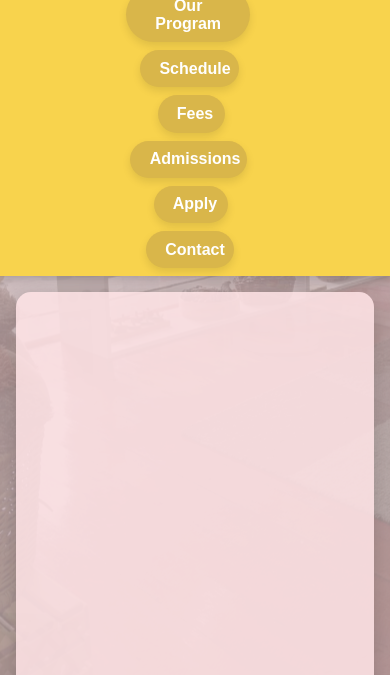
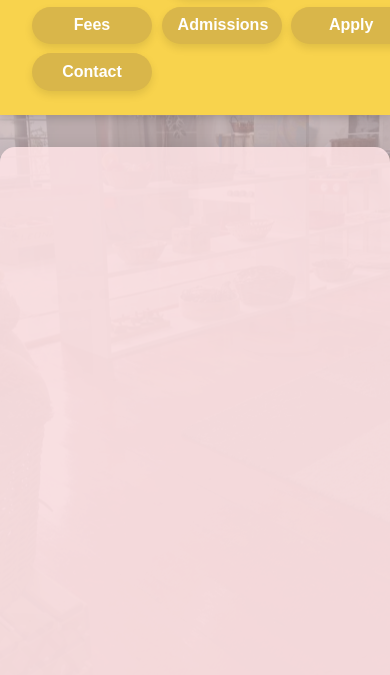
Before and after one commit to SaadiqahHendricks/RumiPlayHouse, a plain HTML site: page index.html in a window 390 px wide. Shown: the part 169-844 px from the top of the page. Drawn offline with Linux system fonts and the light colour scheme.

Commit message:
Update styles.css

```diff
--- a/styles.css
+++ b/styles.css
@@ -172,11 +172,6 @@ a:hover {
 
 /* ✅ Mobile Optimizations */
 @media (max-width: 600px) {
-  #main-container {
-    margin: 1rem;
-    padding: 1rem 1.2rem 2rem;
-  }
-
   header {
     flex-direction: column;
     align-items: center;
@@ -188,16 +183,20 @@ a:hover {
   }
 
   nav ul {
-    flex-direction: column;
-    align-items: center;
-    gap: 0.5rem;
+    display: grid;
+    grid-template-columns: repeat(auto-fit, minmax(120px, 1fr));
+    gap: 0.6rem;
+    width: 100%;
+    max-width: 480px;
+    padding: 0;
+    margin: 0 auto 1rem auto;
   }
 
   .menu-btn {
     font-size: 1rem;
-    padding: 0.6em 1.2em;
-    width: 90%;
-    max-width: 300px;
+    padding: 0.6em 1em;
+    width: 100%;
+    max-width: none;
   }
 
   #welcome-container {
```
